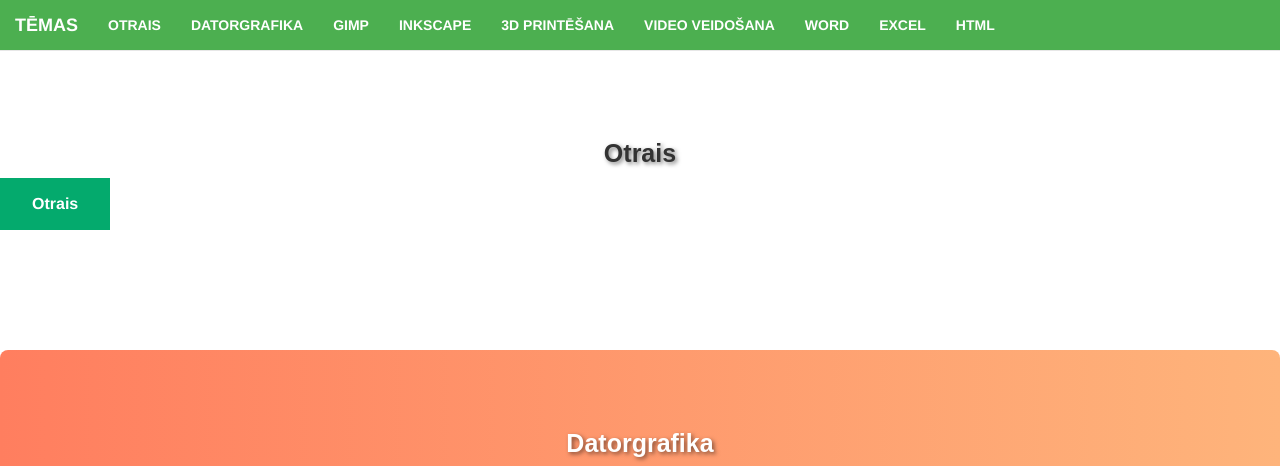
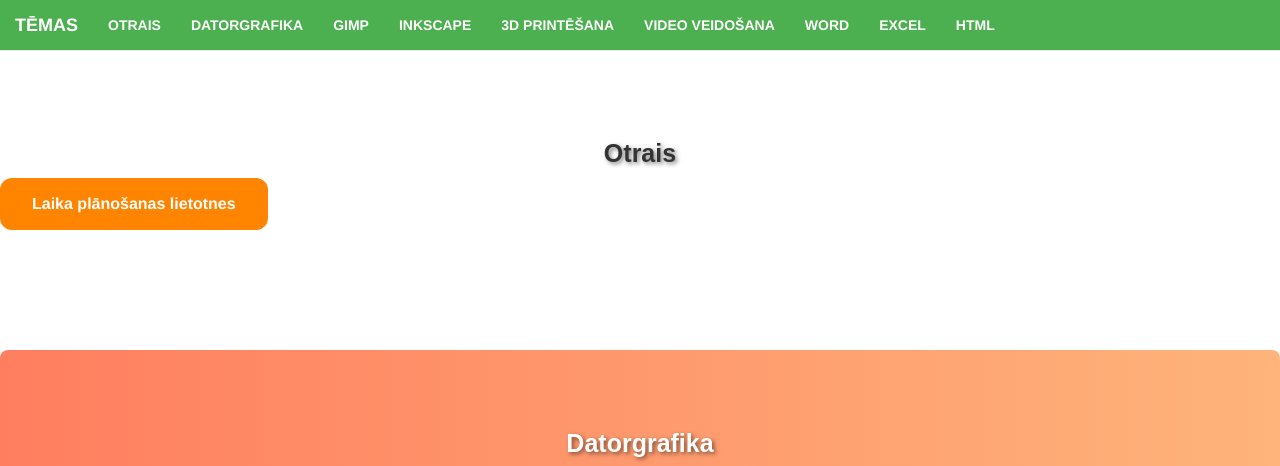
Before and after one commit to aporeits/TestWeb, a plain HTML site: page index.html in a window 1280 px wide. Shown: the top 466 px of the page. Drawn offline with nearby package versions, Linux system fonts and the light colour scheme.

Commit message:
Update index.html

```diff
--- a/index.html
+++ b/index.html
@@ -160,14 +160,15 @@
             <h2>Otrais</h2>
             <div>
                 <a href="otrais.html">
-                    <button style="background-color: #04AA6D; /* Green */
+                    <button style="background-color: #ff8400; /* NotGreen */
             border: none;
             color: white;
             padding: 15px 32px;
             text-align: center;
             text-decoration: none;
             display: inline-block;
-            font-size: 16px;">Otrais</button>
+            font-size: 16px;
+            border-radius: 12px;">Laika plānošanas lietotnes</button>
                 </a>
             </div>
         </section>
```
